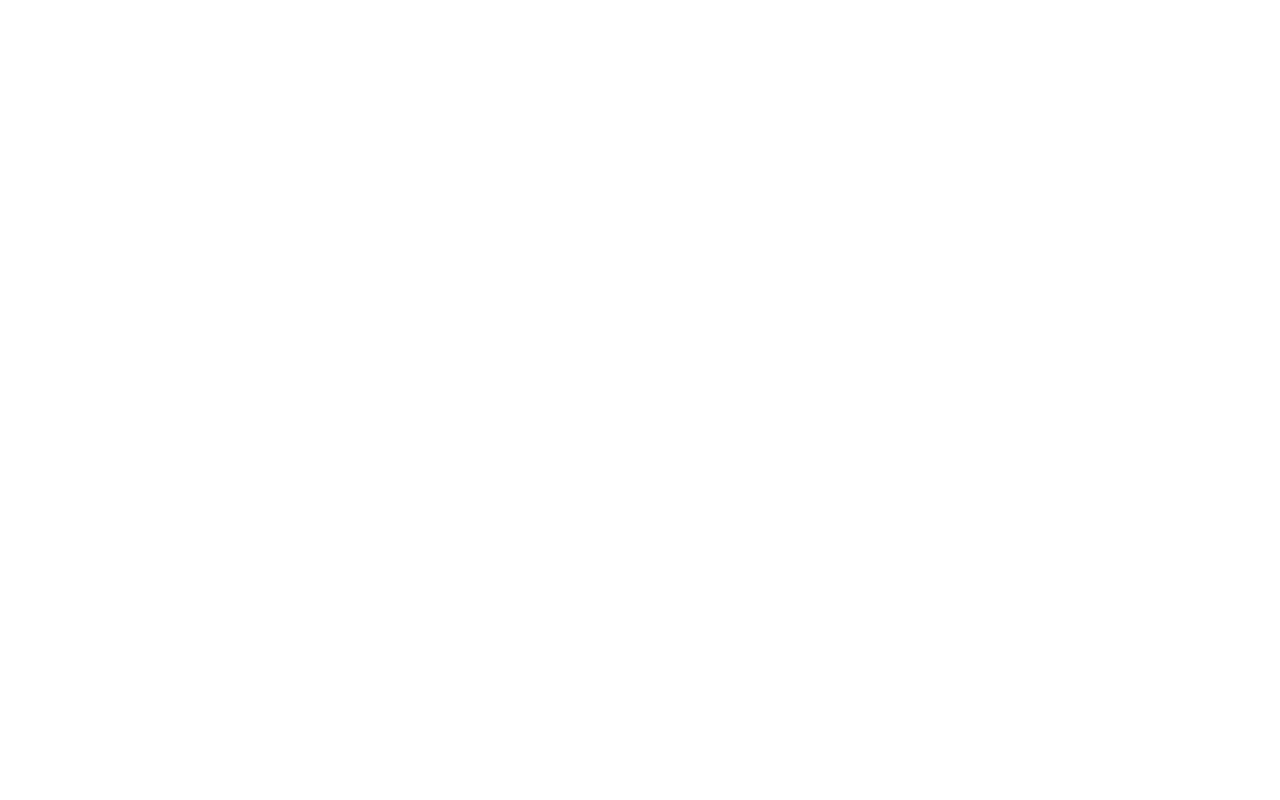
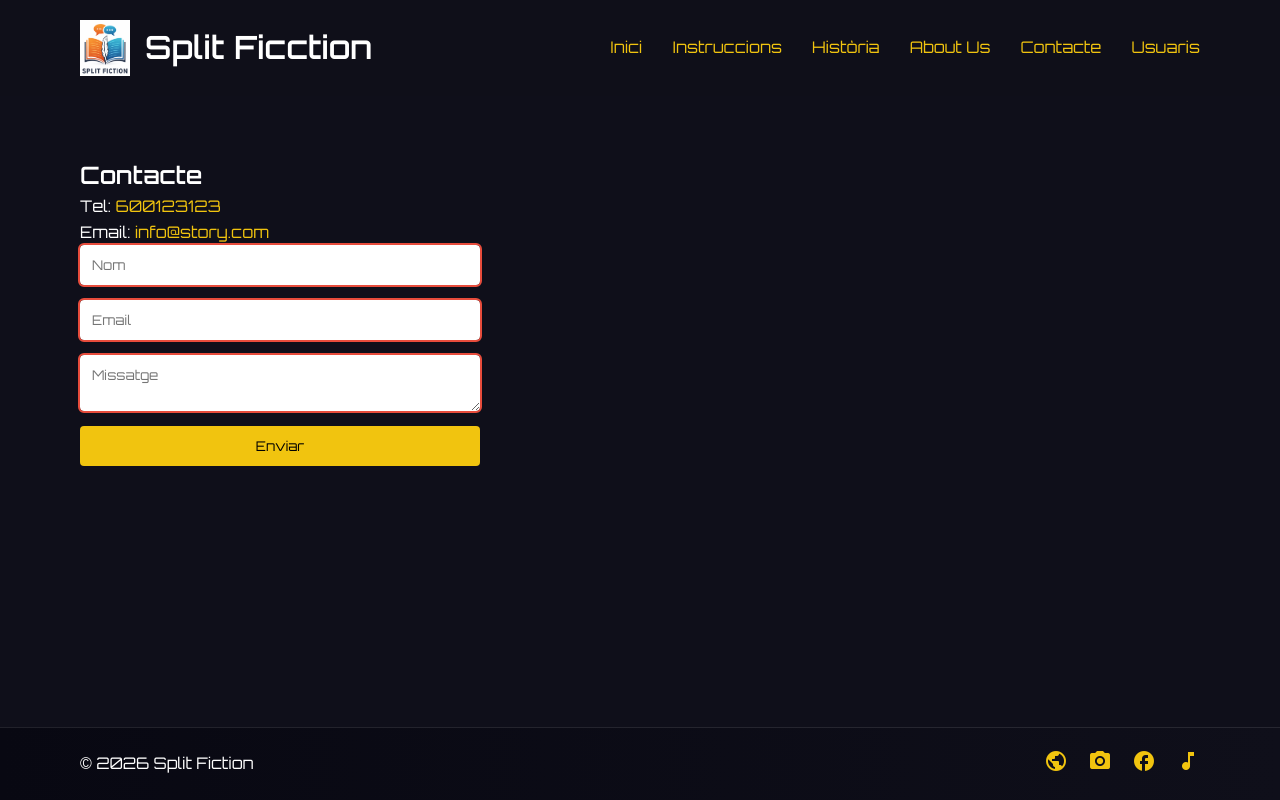
Before and after one commit to NazanAguilar/Proyecto-Split-Fiction, a plain HTML site: page M4/contacte.html in a window 1280 px wide. Drawn offline with Linux system fonts and the light colour scheme.

Commit message:
Esquelet pàgines web.

```diff
--- a/M4/about_us.html
+++ b/M4/about_us.html
@@ -0,0 +1,61 @@
+<!DOCTYPE html>
+<html lang="ca">
+<head>
+  <meta charset="UTF-8">
+  <title>Split Ficction - About Us</title>
+  <link href="https://fonts.googleapis.com/icon?family=Material+Icons" rel="stylesheet">
+  <link rel="stylesheet" href="estils.css">
+</head>
+<body>
+
+<header>
+  <div class="logo">
+    <img src="img/logo.png" alt="Logo">
+    <h1>Split Ficction</h1>
+  </div>
+  <nav>
+    <ul>
+      <li><a href="index.html">Inici</a></li>
+      <li><a href="instruccions.html">Instruccions</a></li>
+      <li><a href="historia.html">Història</a></li>
+      <li><a href="about_us.html">About Us</a></li>
+      <li><a href="contacte.html">Contacte</a></li>
+      <li><a href="usuari_sistemes.html">Usuaris</a></li>
+    </ul>
+  </nav>
+</header>
+
+<section>
+  <h2>L'equip</h2>
+  <ul>
+    <li>Anna</li>
+    <li>Marc</li>
+    <li>Júlia</li>
+  </ul>
+
+  <iframe width="100%" height="315"
+    src="https://www.youtube.com/embed/dQw4w9WgXcQ">
+  </iframe>
+</section>
+
+<footer class="footer">
+  <span>© 2026 Split Fiction</span>
+
+  <div class="social">
+    <a href="https://twitter.com" target="_blank">
+      <span class="material-icons">public</span>
+    </a>
+    <a href="https://instagram.com" target="_blank">
+      <span class="material-icons">photo_camera</span>
+    </a>
+    <a href="https://facebook.com" target="_blank">
+      <span class="material-icons">facebook</span>
+    </a>
+    <a href="https://tiktok.com" target="_blank">
+      <span class="material-icons">music_note</span>
+    </a>
+  </div>
+</footer>
+
+</body>
+</html>
--- a/M4/contacte.html
+++ b/M4/contacte.html
@@ -0,0 +1,61 @@
+<!DOCTYPE html>
+<html lang="ca">
+<head>
+  <meta charset="UTF-8">
+  <title>Split Ficction - Contacte</title>
+  <link href="https://fonts.googleapis.com/icon?family=Material+Icons" rel="stylesheet">
+  <link rel="stylesheet" href="estils.css">
+</head>
+<body>
+
+<header>
+  <div class="logo">
+    <img src="img/logo.png" alt="Logo">
+    <h1>Split Ficction</h1>
+  </div>
+  <nav>
+    <ul>
+      <li><a href="index.html">Inici</a></li>
+      <li><a href="instruccions.html">Instruccions</a></li>
+      <li><a href="historia.html">Història</a></li>
+      <li><a href="about_us.html">About Us</a></li>
+      <li><a href="contacte.html">Contacte</a></li>
+      <li><a href="usuari_sistemes.html">Usuaris</a></li>
+    </ul>
+  </nav>
+</header>
+
+<section>
+  <h2>Contacte</h2>
+  <p>Tel: <a href="tel:600123123">600123123</a></p>
+  <p>Email: <a href="mailto:info@story.com">info@story.com</a></p>
+
+  <form>
+    <input type="text" placeholder="Nom" required pattern="[A-Za-z ]{3,}">
+    <input type="email" placeholder="Email" required>
+    <textarea placeholder="Missatge" required></textarea>
+    <button>Enviar</button>
+  </form>
+</section>
+
+<footer class="footer">
+  <span>© 2026 Split Fiction</span>
+
+  <div class="social">
+    <a href="https://twitter.com" target="_blank">
+      <span class="material-icons">public</span>
+    </a>
+    <a href="https://instagram.com" target="_blank">
+      <span class="material-icons">photo_camera</span>
+    </a>
+    <a href="https://facebook.com" target="_blank">
+      <span class="material-icons">facebook</span>
+    </a>
+    <a href="https://tiktok.com" target="_blank">
+      <span class="material-icons">music_note</span>
+    </a>
+  </div>
+</footer>
+
+</body>
+</html>
--- a/M4/estils.css
+++ b/M4/estils.css
@@ -19,6 +19,7 @@
   background-color: var(--dark);
   color: var(--light);
   line-height: 1.6;
+  padding-bottom: 70px;
 }
 
 a {
@@ -137,14 +138,44 @@
   outline: 2px solid #e74c3c;
 }
 
-footer {
-  background: #080812;
+.footer {
+  position: fixed;
+  bottom: 0;
+  left: 0;
+  width: 100%;
+
+  background: linear-gradient(
+    to right,
+    #080812,
+    #0f0f1a
+  );
+
   display: flex;
   justify-content: space-between;
   align-items: center;
-  padding: 20px 80px;
-  margin-top: 60px;
+
+  padding: 15px 80px;
+  z-index: 999;
+  border-top: 1px solid rgba(255,255,255,0.1);
 }
+
+/* Icones socials */
+.footer .social {
+  display: flex;
+  gap: 20px;
+}
+
+.footer .social a {
+  color: var(--secondary);
+  font-size: 26px;
+  transition: transform 0.3s ease, color 0.3s ease;
+}
+
+.footer .social a:hover {
+  transform: scale(1.2);
+  color: var(--light);
+}
+
 
 @media (max-width: 768px) {
 
@@ -182,10 +213,18 @@
     width: 100%;
   }
 
-  footer {
+  .footer {
     flex-direction: column;
     gap: 10px;
-    padding: 20px;
+    padding: 15px 20px;
     text-align: center;
   }
+
+  .footer .social {
+    justify-content: center;
+  }
+
+  body {
+    padding-bottom: 90px;
+  }
 }
```
Also changed, not shown: M4/historia.html (+59 -0 lines), M4/index.html (+20 -5 lines), M4/instruccions.html (+59 -0 lines), M4/usuari_sistemes.html (+54 -0 lines).
